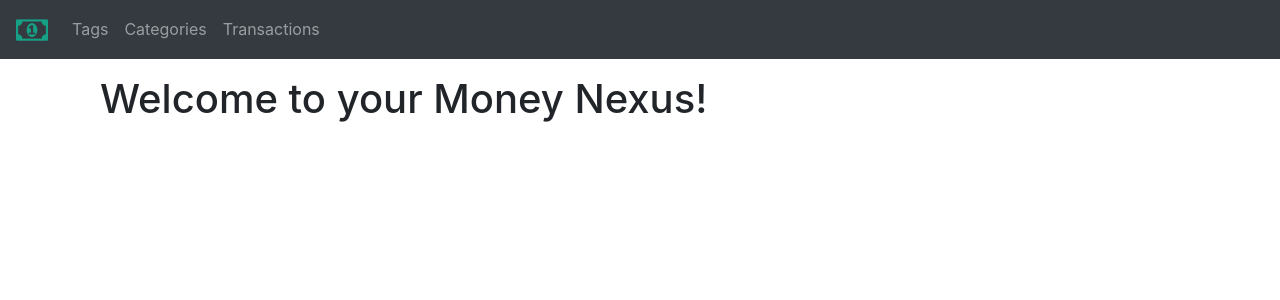
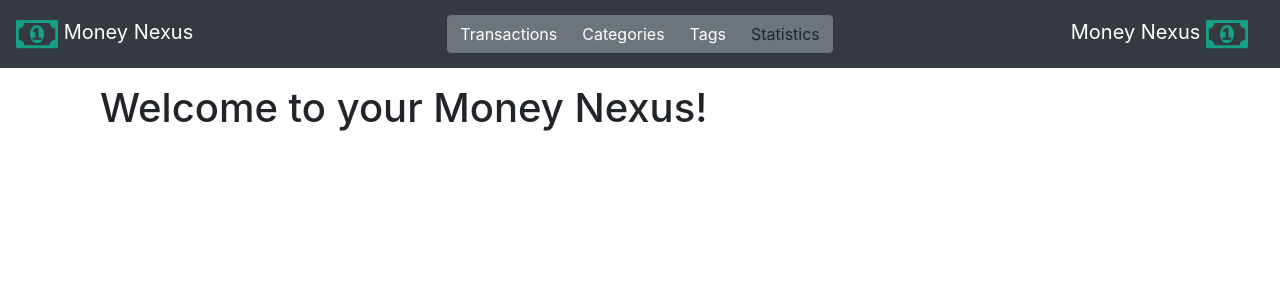
Before and after one commit to bitstorm-tech/money-nexus-django, a Django app: page / in a window 1280 px wide. Shown: the top 300 px of the page. Run offline with Django 3.2, Linux system fonts and the light colour scheme; some libraries are stand-ins or nearby versions.

Commit message:
Nicify navbar

```diff
--- a/money_nexus/templates/money_nexus/base.html
+++ b/money_nexus/templates/money_nexus/base.html
@@ -20,27 +20,38 @@
 </head>
 
 <body>
-<nav class="navbar navbar-expand-lg navbar-dark bg-dark sticky-top">
+<nav class="navbar navbar-expand-sm navbar-dark bg-dark sticky-top">
     <a class="navbar-brand" href="{% url "home" %}">
-        <img src="{% static 'images/logo.png' %}" height="32" width="32" alt="Oops">
+        <img src="{% static 'images/logo.png' %}" height="42" width="42" alt="Oops"> Money Nexus
+    </a>
+    <div class="collapse navbar-collapse" id="navbarSupportedContent">
+        <ul class="navbar-nav m-auto">
+            <div class="btn-group" role="group" aria-label="Basic example">
+                <a class="btn {% if active == "transactions" %}btn-primary{% else %}btn-secondary{% endif %}"
+                   href="{% url "transactions" %}">
+                    Transactions
+                </a>
+                <a class="btn {% if active == "categories" %}btn-primary{% else %}btn-secondary{% endif %}"
+                   href="{% url "categories" %}">
+                    Categories
+                </a>
+                <a class="btn {% if active == "tags" %}btn-primary{% else %}btn-secondary{% endif %}"
+                   href="{% url "tags" %}">
+                    Tags
+                </a>
+                <a class="btn {% if active == "statistics" %}btn-primary{% else %}btn-secondary{% endif %}">
+                    Statistics
+                </a>
+            </div>
+        </ul>
+    </div>
+    <a class="navbar-brand" href="{% url "home" %}">
+        Money Nexus <img src="{% static 'images/logo.png' %}" height="42" width="42" alt="Oops">
     </a>
     <button class="navbar-toggler" type="button" data-toggle="collapse" data-target="#navbarSupportedContent"
             aria-controls="navbarSupportedContent" aria-expanded="false" aria-label="Toggle navigation">
         <span class="navbar-toggler-icon"></span>
     </button>
-    <div class="collapse navbar-collapse" id="navbarSupportedContent">
-        <ul class="navbar-nav mr-auto">
-            <li class="nav-item {% if active == "tags" %}active{% endif %}">
-                <a class="nav-link" href="{% url "tags" %}">Tags</a>
-            </li>
-            <li class="nav-item {% if active == "categories" %}active{% endif %}">
-                <a class="nav-link" href="{% url "categories" %}">Categories</a>
-            </li>
-            <li class="nav-item {% if active == "transactions" %}active{% endif %}">
-                <a class="nav-link" href="{% url "transactions" %}">Transactions</a>
-            </li>
-        </ul>
-    </div>
 </nav>
 <div class="container pt-3">
     {% block content %}
```
